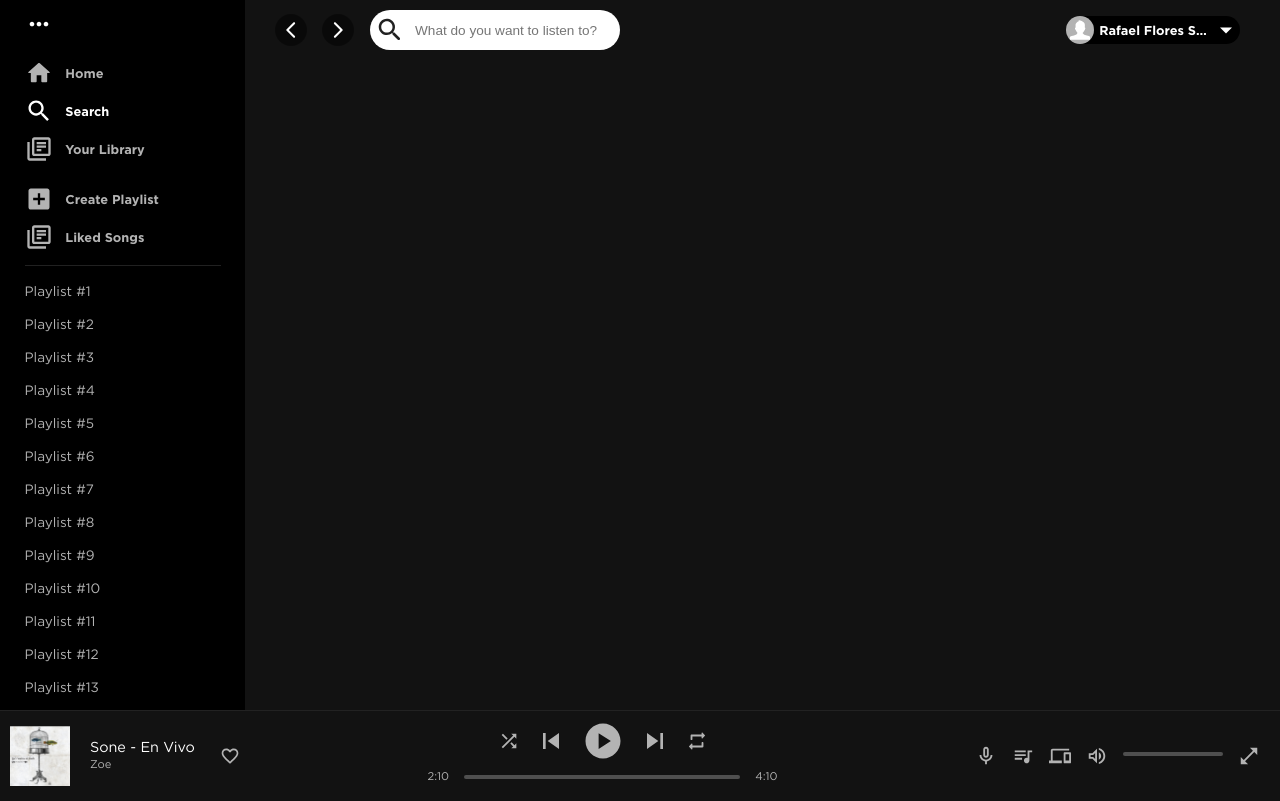
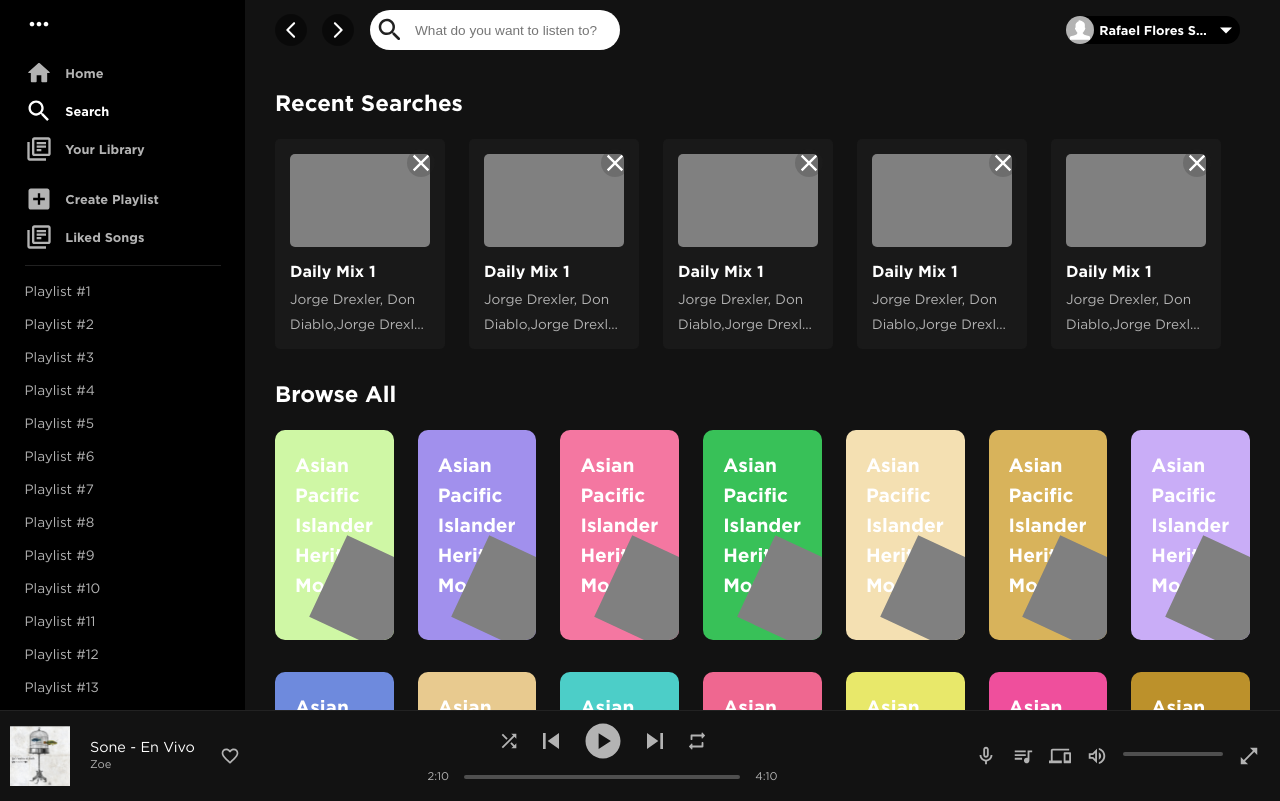
Before and after one commit to rafaelfloressouza/Muzik, a React (Create React App) app in the folder frontend/: page / in a window 1280 px wide. Both pictures are taken after a click on the element "Search". Built offline with nearby package versions, Linux system fonts and the light colour scheme.

Commit message:
Finished main search screen ui

```diff
--- a/frontend/package.json
+++ b/frontend/package.json
@@ -25,6 +25,7 @@
     "@mui/icons-material": "^5.11.16",
     "@mui/material": "^5.11.16",
     "@mui/styled-engine-sc": "^5.11.11",
+    "randomcolor": "^0.6.2",
     "react": "^18.2.0",
     "react-dom": "^18.2.0",
     "react-is": "^18.2.0",
@@ -40,6 +41,7 @@
     "@types/react": "^18.0.28",
     "@types/react-dom": "^18.0.11",
     "@types/styled-components": "^5.1.26",
+    "@types/randomcolor": "^0.5.7",
     "electron": "^23.1.1"
   },
   "browserslist": {
--- a/frontend/src/App.tsx
+++ b/frontend/src/App.tsx
@@ -6,6 +6,7 @@ import Home from "./components/Home";
 import { ReactElement, useEffect, useState } from "react";
 import Page from "./components/shared/Page";
 import * as Material from "@mui/material";
+import Search from "./components/Search";
 
 export enum PageType {
   Home = "Home",
@@ -63,7 +64,7 @@ export default function App() {
       case PageType.Home:
         return <Home scrollChanged={scrollChanged} />;
       case PageType.Search:
-        return <></>;
+        return <Search />;
       case PageType.YourLibrary:
         return <></>;
       case PageType.CreatePlaylist:
--- /dev/null
+++ b/frontend/src/components/Search.tsx
@@ -0,0 +1,126 @@
+import { ReactElement, useContext } from "react";
+import styled from "styled-components";
+import { ThemeContext } from "../contexts/ThemeContext";
+import Card, { CardType } from "./shared/Card";
+import Row from "./shared/Row";
+import randomColor from "randomcolor";
+
+export default function Search(): ReactElement {
+  // Contexts
+  const theme = useContext(ThemeContext);
+
+  const getRecentRearches = (): ReactElement[] => {
+    const cards: ReactElement[] = [];
+    for (let i = 0; i < 5; i++) {
+      cards.push(
+        <Card
+          key={i}
+          cardStyle={{
+            height: "13vw",
+            width: "9vw",
+            bgColor: theme?.octonary(),
+            hoverBgColor: theme?.secondary(),
+            closeIconColor: theme?.secondary(0.2),
+          }}
+          closeable={true}
+          descStyle={{ color: theme?.quinary() }}
+        />
+      );
+    }
+    return cards;
+  };
+
+  const getCategoryCards = (): ReactElement[] => {
+    const categoryCards: ReactElement[] = [];
+    for (let i = 0; i < 12; i++) {
+      categoryCards.push(
+        <Row titleLeftStyle={{ text: i == 0 ? "Browse All" : "" }}>
+          <Card
+            cardStyle={{ bgColor: randomColor() }}
+            cardType={CardType.Plain}
+            titleStyle={{
+              color: theme?.senary(),
+              size: "1.2rem",
+              text: "Asian Pacific Islander Heritage Month",
+            }}
+          />
+          <Card
+            cardStyle={{ bgColor: randomColor() }}
+            cardType={CardType.Plain}
+            titleStyle={{
+              color: theme?.senary(),
+              size: "1.2rem",
+              text: "Asian Pacific Islander Heritage Month",
+            }}
+          />
+          <Card
+            cardStyle={{ bgColor: randomColor() }}
+            cardType={CardType.Plain}
+            titleStyle={{
+              color: theme?.senary(),
+              size: "1.2rem",
+              text: "Asian Pacific Islander Heritage Month",
+            }}
+          />
+          <Card
+            cardStyle={{ bgColor: randomColor() }}
+            cardType={CardType.Plain}
+            titleStyle={{
+              color: theme?.senary(),
+              size: "1.2rem",
+              text: "Asian Pacific Islander Heritage Month",
+            }}
+          />
+          <Card
+            cardStyle={{ bgColor: randomColor() }}
+            cardType={CardType.Plain}
+            titleStyle={{
+              color: theme?.senary(),
+              size: "1.2rem",
+              text: "Asian Pacific Islander Heritage Month",
+            }}
+          />
+          <Card
+            cardStyle={{ bgColor: randomColor() }}
+            cardType={CardType.Plain}
+            titleStyle={{
+              color: theme?.senary(),
+              size: "1.2rem",
+              text: "Asian Pacific Islander Heritage Month",
+            }}
+          />
+          <Card
+            cardStyle={{ bgColor: randomColor() }}
+            cardType={CardType.Plain}
+            titleStyle={{
+              color: theme?.senary(),
+              size: "1.2rem",
+              text: "Asian Pacific Islander Heritage Month",
+            }}
+          />
+        </Row>
+      );
+    }
+    return categoryCards;
+  };
+
+  return (
+    <SearchContainer bgColor={theme?.tertiary() ?? ""}>
+      <Row justifyContent="left" titleLeftStyle={{ text: "Recent Searches" }}>
+        {getRecentRearches()}
+      </Row>
+      {getCategoryCards()}
+    </SearchContainer>
+  );
+}
+
+const SearchContainer = styled.div<{ bgColor: string }>`
+  display: flex;
+  flex-direction: column;
+  align-items: center;
+  row-gap: 2rem;
+  padding: 30px;
+  overflow-y: auto;
+  padding-top: 90px;
+  background-color: ${(props) => props.bgColor};
+`;
--- a/frontend/src/components/shared/Card.tsx
+++ b/frontend/src/components/shared/Card.tsx
@@ -1,39 +1,48 @@
 import { ReactElement, useState } from "react";
 import styled from "styled-components";
 import PlayButton from "./PlayButton";
+import { ITextStyle } from "../../utils/types";
+import CloseIcon from "@mui/icons-material/Close";
 
-export interface ITextStyle {
-  text?: string;
-  size?: string;
-  color?: string;
+export enum CardType {
+  WithImg,
+  Plain,
 }
 
 export interface ICardStyle {
   src?: string;
   width?: string;
   height?: string;
-  padding: string;
+  padding?: string;
   bgColor?: string;
   hoverBgColor?: string;
   borderRadius?: string;
+  closeIconColor?: string;
   onClick?: () => void;
+  onClose?: () => void;
 }
 
 type Props = {
   cardStyle: ICardStyle;
   titleStyle?: ITextStyle;
-  descStyle: ITextStyle;
+  descStyle?: ITextStyle;
+  cardType?: CardType;
+  closeable?: boolean;
 };
 
 export default function Card({
   cardStyle,
   titleStyle,
   descStyle,
+  cardType = CardType.WithImg,
+  closeable = false,
 }: Props): ReactElement {
   const [hoveredOn, setHoveredOn] = useState(false);
 
   return (
-    <CardContainer
+    <>
+      {cardType === CardType.WithImg && (
+        <CardWithImgContainer
           cardStyle={cardStyle}
           titleStyle={titleStyle}
           descStyle={descStyle}
@@ -44,22 +53,41 @@ export default function Card({
             if (cardStyle?.onClick) cardStyle?.onClick();
           }}
         >
+          {closeable && (
+            <CloseIcon
+              className="close-btn"
+              onClick={() => {
+                if (cardStyle?.onClose) cardStyle?.onClose();
+              }}
+            />
+          )}
           <div className="img-container">
             <div className="img"></div>
             <PlayButton />
           </div>
-
           <div className="info">
             <span className="title">Daily Mix 1</span>
             <div className="description">
-          This is a brief description of what this is doing.
+              <span>Jorge Drexler</span>, <span>Don Diablo</span>,
+              <span>Jorge Drexler</span>, <span>Don Diablo</span>
             </div>
           </div>
-    </CardContainer>
+        </CardWithImgContainer>
+      )}
+      {cardType === CardType.Plain && (
+        <PlainCardContainer
+          bgColor={cardStyle?.bgColor ?? "white"}
+          titleStyle={titleStyle}
+        >
+          {titleStyle?.text}
+          <div className="placeholder-img" />
+        </PlainCardContainer>
+      )}
+    </>
   );
 }
 
-const CardContainer = styled.div<{
+const CardWithImgContainer = styled.div<{
   cardStyle?: ICardStyle;
   titleStyle?: ITextStyle;
   descStyle?: ITextStyle;
@@ -67,18 +95,17 @@ const CardContainer = styled.div<{
 }>`
   display: flex;
   flex-direction: column;
-  align-items: center;
+  align-items: space-between;
   min-width: 140px;
-  min-height: 210px;
-  /* width: 140px;
-  height: 210px; */
+  min-height: 180px;
   width: ${(props) => props.cardStyle?.width ?? "140px"};
-  height: ${(props) => props.cardStyle?.height ?? "210px"};
-  padding: 15px;
+  height: ${(props) => props.cardStyle?.height ?? "180px"};
+  padding: ${(props) => props.cardStyle?.padding ?? "15px"};
   background-color: ${(props) => props.cardStyle?.bgColor ?? "white"};
   border-radius: ${(props) => props.cardStyle?.borderRadius ?? "5px"};
   transition: ease-in-out 0.2s;
   row-gap: 15px;
+  position: relative;
 
   &:hover {
     background-color: ${(props) => props.cardStyle?.hoverBgColor ?? "white"};
@@ -108,8 +135,25 @@ const CardContainer = styled.div<{
     }
   }
 
+  & .close-btn {
+    position: absolute;
+    top: 10px;
+    right: 10px;
+    z-index: 300;
+    width: 28px;
+    height: 28px;
+    border-radius: 50%;
+    transition: ease-in-out 0.1s;
+    background-color: ${(props) => props.cardStyle?.closeIconColor};
+
+    &:hover {
+      padding: 1px 1px 1px 1px;
+      cursor: default;
+    }
+  }
+
   & .info {
-    height: 30%;
+    height: 40%;
     width: 100%;
     display: flex;
     flex-direction: column;
@@ -139,7 +183,43 @@ const CardContainer = styled.div<{
       -webkit-box-orient: vertical;
       font-size: ${(props) => props?.descStyle?.size ?? "0.85rem"};
       color: ${(props) => props?.descStyle?.color ?? "white"};
-      line-height: 20px;
+      line-height: 25px;
     }
   }
 `;
+
+const PlainCardContainer = styled.div<{
+  bgColor: string;
+  titleStyle?: ITextStyle;
+}>`
+  display: flex;
+  flex-direction: column;
+  align-items: top;
+  justify-content: start;
+  height: 170px;
+  width: 170px;
+  padding: 20px;
+  background-color: ${(props) => props.bgColor};
+  border-radius: 10px;
+  position: relative;
+  overflow: hidden;
+  font-size: ${(props) => props.titleStyle?.size};
+  color: ${(props) => props.titleStyle?.color};
+  font-weight: bold;
+  line-height: 30px;
+
+  &:hover {
+    cursor: pointer;
+    background-color: ${(props) => props.bgColor};
+  }
+
+  & .placeholder-img {
+    position: absolute;
+    bottom: 0;
+    right: -20px;
+    transform: rotate(25deg);
+    width: 90px;
+    height: 90px;
+    background-color: gray;
+  }
+`;
--- /dev/null
+++ b/frontend/src/components/shared/Row.tsx
@@ -0,0 +1,81 @@
+import { ReactElement } from "react";
+import styled from "styled-components";
+import { ITextStyle } from "../../utils/types";
+
+type Props = {
+  itemSep?: string;
+  children?: ReactElement | ReactElement[];
+  justifyContent?: string;
+  titleLeftStyle?: ITextStyle;
+  titleRightStyle?: ITextStyle;
+};
+
+export default function Row({
+  itemSep = "1.5rem",
+  children,
+  justifyContent = "space-between",
+  titleLeftStyle,
+  titleRightStyle,
+}: Props): ReactElement {
+  return (
+    <RowContainer
+      titleLeftStyle={titleLeftStyle}
+      titleRightStyle={titleRightStyle}
+    >
+      {titleLeftStyle?.text && (
+        <div className="title-container">
+          <span className="title-left">{titleLeftStyle?.text}</span>
+          {titleRightStyle?.text && (
+            <span className="title-right">{titleRightStyle.text}</span>
+          )}
+        </div>
+      )}
+      <CRow itemSep={itemSep} justifyContent={justifyContent}>
+        {children}
+      </CRow>
+    </RowContainer>
+  );
+}
+
+const RowContainer = styled.div<{
+  titleLeftStyle?: ITextStyle;
+  titleRightStyle?: ITextStyle;
+}>`
+  display: flex;
+  flex-direction: column;
+  row-gap: 1.5rem;
+  width: 100%;
+
+  & .title-container {
+    display: flex;
+    flex-direction: row;
+    align-items: center;
+    justify-content: space-between;
+
+    & .title-left {
+      font-size: ${(props) => props.titleLeftStyle?.size ?? "1.4rem"};
+      color: ${(props) => props.titleLeftStyle?.color ?? "white"};
+      font-weight: bold;
+    }
+
+    & .title-right {
+      color: ${(props) => props?.titleRightStyle?.color};
+      font-size: ${(props) => props?.titleRightStyle?.size ?? "0.85rem"};
+      font-weight: bold;
+      transition: ease-in-out 0.1s;
+
+      &:hover {
+        text-decoration: underline;
+        cursor: pointer;
+      }
+    }
+  }
+`;
+
+const CRow = styled.div<{ itemSep: string; justifyContent: string }>`
+  width: 100%;
+  column-gap: ${(props) => props.itemSep};
+  display: flex;
+  flex-direction: row;
+  justify-content: ${(props) => props.justifyContent};
+`;
--- /dev/null
+++ b/frontend/src/utils/types.ts
@@ -0,0 +1,5 @@
+export interface ITextStyle {
+  text?: string;
+  size?: string;
+  color?: string;
+}
```
Also changed, not shown: frontend/src/components/Home.tsx (+10 -13 lines), frontend/src/components/Sidebar.tsx (+0 -29 lines), 1 other file (tests, documents, lock files or other folders). Lines whose indentation alone changed are shown as unchanged.
